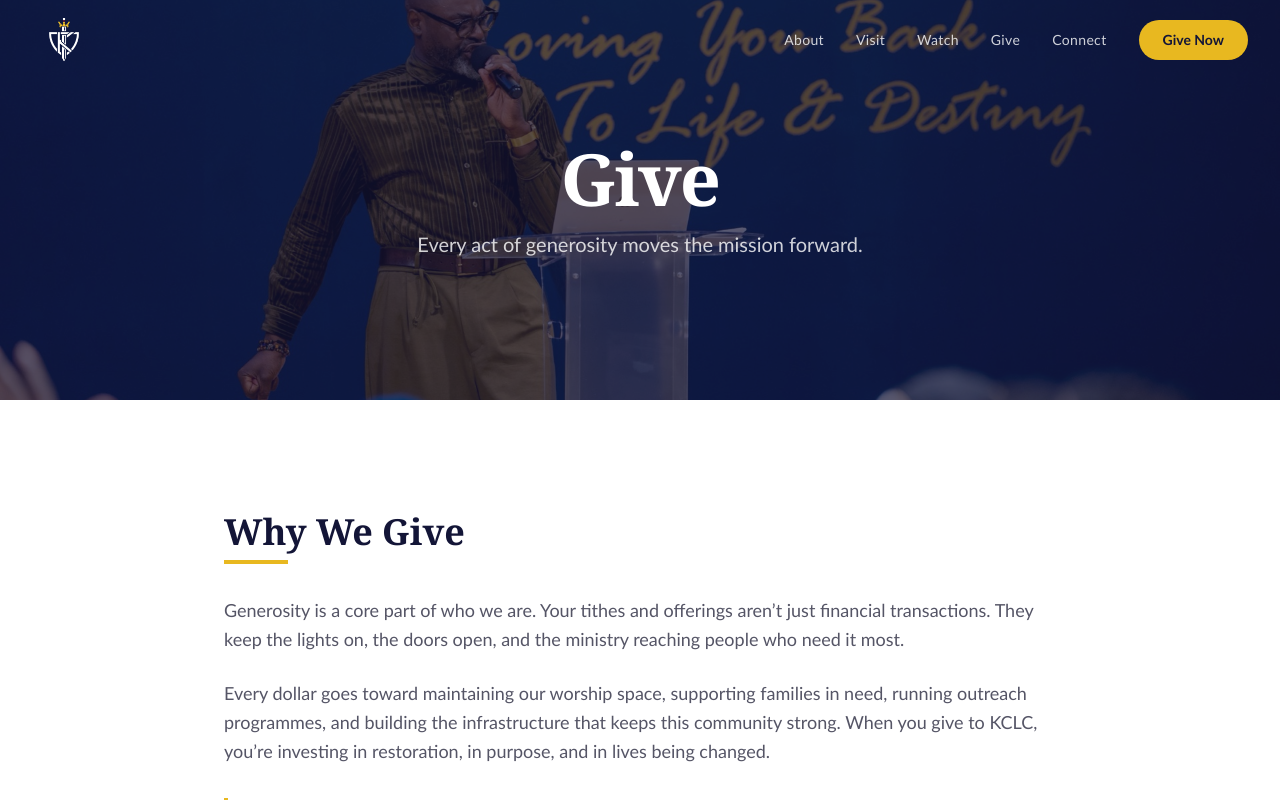
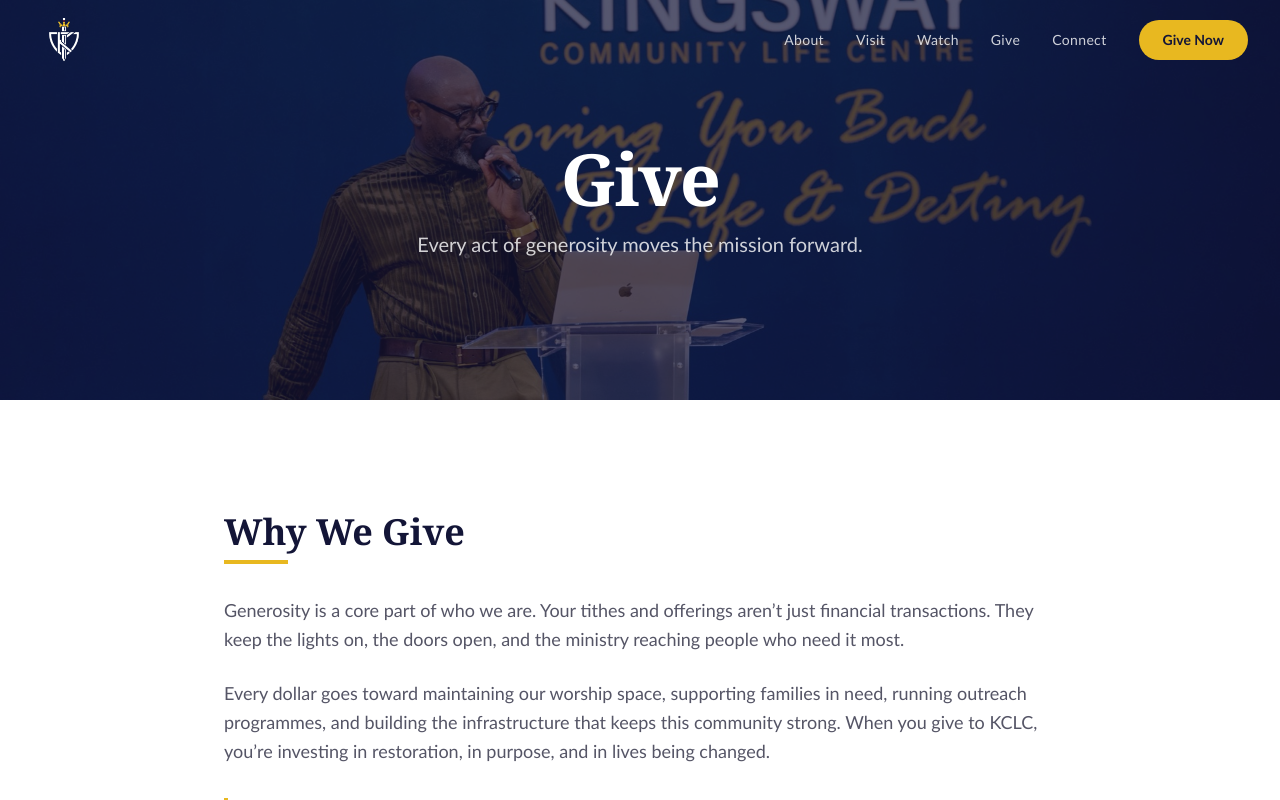
Before and after one commit to dukeydukez/kclc-website, a Next.js app: page /give in a window 1280 px wide. Shown: the top 800 px of the page. Built offline with nearby package versions, Linux system fonts and the light colour scheme.

Commit message:
fix: adjust give page hero image position to show pastor's face

```diff
--- a/src/app/give/page.tsx
+++ b/src/app/give/page.tsx
@@ -50,6 +50,7 @@
         subtitle="Every act of generosity moves the mission forward."
         image="/community.jpg"
         imageAlt="KCLC community gathered together"
+        imagePosition="center 30%"
       />
 
       {/* Why We Give */}
```
